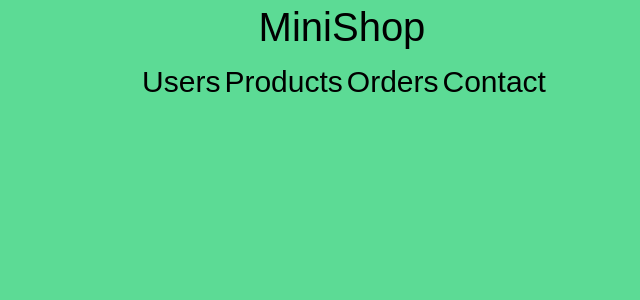
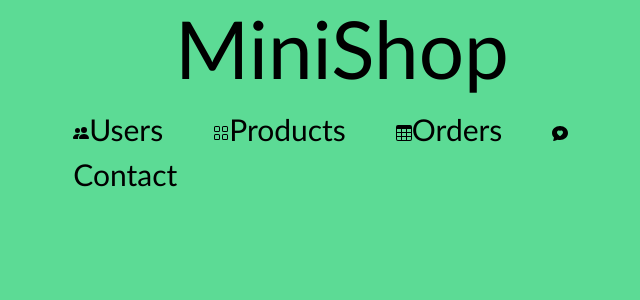
Before and after one commit to YeriAddict/MiniShop, an Angular app: page / in a window 1280 px wide. Shown: the top 300 px of the page, without its empty margins (298-938 px from the left). Built offline with nearby package versions, Linux system fonts and the light colour scheme.

Commit message:
Finished css on app

```diff
--- a/src/app/app.component.css
+++ b/src/app/app.component.css
@@ -9,8 +9,21 @@ nav
 {
     border-top:solid;
     font-size:30px;
-    text-align: center;
+
     border-bottom:solid;
     color:#5CDB95;
     background-color: #5CDB95;
+    margin-left: 29%;
+    margin-right: 21%;
 }
+
+span
+{
+    margin-right: 50px;
+}
+
+h1
+{
+    text-align: center;
+    font-size: 80px;
+}
--- a/src/app/app.component.html
+++ b/src/app/app.component.html
@@ -1,18 +1,33 @@
+<h1>
+    <a routerLink="/">{{title}}</a>
+</h1>
+
 <nav>
-    <h1>
-        <a routerLink="/">{{title}}</a>
-    </h1>
     <a routerLink="/users">
-        <i class="fs-4 bi-people"></i> <span class="ms-1 d-none d-sm-inline">Users</span>
+        <svg xmlns="http://www.w3.org/2000/svg" width="16" height="16" fill="currentColor" class="bi bi-people-fill" viewBox="0 0 16 16">
+            <path d="M7 14s-1 0-1-1 1-4 5-4 5 3 5 4-1 1-1 1H7zm4-6a3 3 0 1 0 0-6 3 3 0 0 0 0 6z"/>
+            <path fill-rule="evenodd" d="M5.216 14A2.238 2.238 0 0 1 5 13c0-1.355.68-2.75 1.936-3.72A6.325 6.325 0 0 0 5 9c-4 0-5 3-5 4s1 1 1 1h4.216z"/>
+            <path d="M4.5 8a2.5 2.5 0 1 0 0-5 2.5 2.5 0 0 0 0 5z"/>
+        </svg>
+        <span>Users</span>
     </a>
     <a routerLink="/products">
-        <i class="fs-4 bi-grid"></i><span class="ms-1 d-none d-sm-inline">Products</span>
+        <svg xmlns="http://www.w3.org/2000/svg" width="16" height="16" fill="currentColor" class="bi bi-grid" viewBox="0 0 16 16">
+            <path d="M1 2.5A1.5 1.5 0 0 1 2.5 1h3A1.5 1.5 0 0 1 7 2.5v3A1.5 1.5 0 0 1 5.5 7h-3A1.5 1.5 0 0 1 1 5.5v-3zM2.5 2a.5.5 0 0 0-.5.5v3a.5.5 0 0 0 .5.5h3a.5.5 0 0 0 .5-.5v-3a.5.5 0 0 0-.5-.5h-3zm6.5.5A1.5 1.5 0 0 1 10.5 1h3A1.5 1.5 0 0 1 15 2.5v3A1.5 1.5 0 0 1 13.5 7h-3A1.5 1.5 0 0 1 9 5.5v-3zm1.5-.5a.5.5 0 0 0-.5.5v3a.5.5 0 0 0 .5.5h3a.5.5 0 0 0 .5-.5v-3a.5.5 0 0 0-.5-.5h-3zM1 10.5A1.5 1.5 0 0 1 2.5 9h3A1.5 1.5 0 0 1 7 10.5v3A1.5 1.5 0 0 1 5.5 15h-3A1.5 1.5 0 0 1 1 13.5v-3zm1.5-.5a.5.5 0 0 0-.5.5v3a.5.5 0 0 0 .5.5h3a.5.5 0 0 0 .5-.5v-3a.5.5 0 0 0-.5-.5h-3zm6.5.5A1.5 1.5 0 0 1 10.5 9h3a1.5 1.5 0 0 1 1.5 1.5v3a1.5 1.5 0 0 1-1.5 1.5h-3A1.5 1.5 0 0 1 9 13.5v-3zm1.5-.5a.5.5 0 0 0-.5.5v3a.5.5 0 0 0 .5.5h3a.5.5 0 0 0 .5-.5v-3a.5.5 0 0 0-.5-.5h-3z"/>
+        </svg>
+        <span>Products</span>
     </a>
     <a routerLink="/orders">
-        <i class="fs-4 bi-table"></i><span class="ms-1 d-none d-sm-inline">Orders</span>
+        <svg xmlns="http://www.w3.org/2000/svg" width="16" height="16" fill="currentColor" class="bi bi-table" viewBox="0 0 16 16">
+            <path d="M0 2a2 2 0 0 1 2-2h12a2 2 0 0 1 2 2v12a2 2 0 0 1-2 2H2a2 2 0 0 1-2-2V2zm15 2h-4v3h4V4zm0 4h-4v3h4V8zm0 4h-4v3h3a1 1 0 0 0 1-1v-2zm-5 3v-3H6v3h4zm-5 0v-3H1v2a1 1 0 0 0 1 1h3zm-4-4h4V8H1v3zm0-4h4V4H1v3zm5-3v3h4V4H6zm4 4H6v3h4V8z"/>
+        </svg>
+        <span>Orders</span>
     </a>
     <a routerLink="/contact">
-        <i class="fs-4 bi-chat-square-heart-fill"></i><span class="ms-1 d-none d-sm-inline">Contact</span>
+        <svg xmlns="http://www.w3.org/2000/svg" width="16" height="16" fill="currentColor" class="bi bi-chat-heart-fill" viewBox="0 0 16 16">
+            <path d="M8 15c4.418 0 8-3.134 8-7s-3.582-7-8-7-8 3.134-8 7c0 1.76.743 3.37 1.97 4.6-.097 1.016-.417 2.13-.771 2.966-.079.186.074.394.273.362 2.256-.37 3.597-.938 4.18-1.234A9.06 9.06 0 0 0 8 15Zm0-9.007c1.664-1.711 5.825 1.283 0 5.132-5.825-3.85-1.664-6.843 0-5.132Z"/>
+        </svg>
+        <span>Contact</span>
     </a>
 </nav>
 <router-outlet></router-outlet>
--- a/src/styles.css
+++ b/src/styles.css
@@ -1,5 +1,5 @@
 * {
-    font-family: Arial, Helvetica, sans-serif;
+    font-family:'Trebuchet MS', 'Lucida Sans Unicode', 'Lucida Grande', 'Lucida Sans', Arial, sans-serif
 }
 
 a {
```
